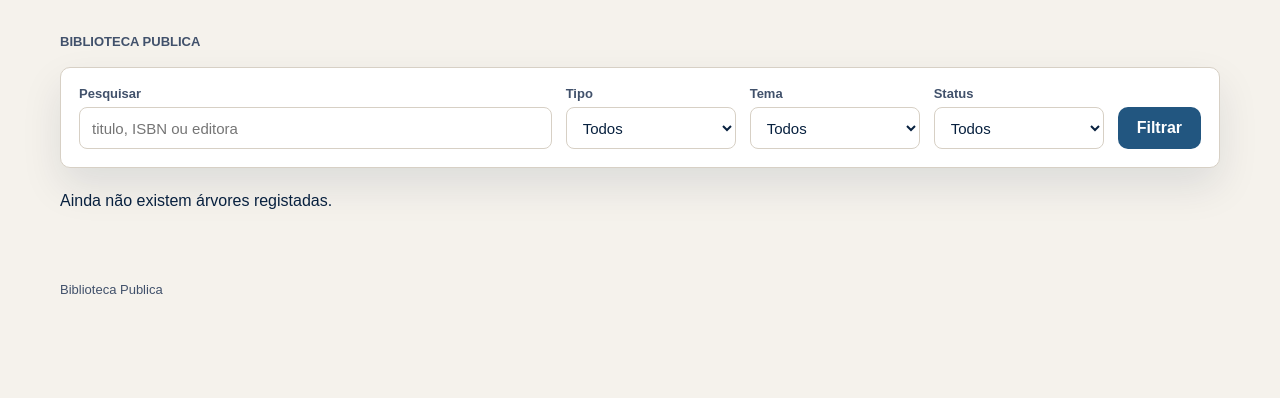
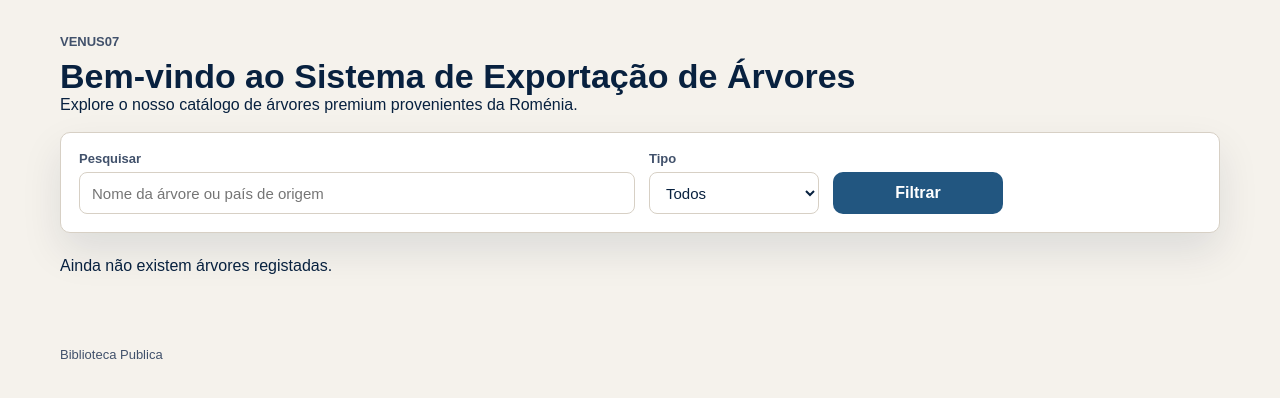
Before and after one commit to Luis-AFO-Gomes/GSI25_P2_biblioteca, a Django app: template biblioteca/livros/templates/livros/home.html in a window 1280 px wide. Shown: the part 77-475 px from the top of the page. Run offline with Django 5.2, Linux system fonts and the light colour scheme; the template is opened without the code that fills it, so the values that code supplies are empty.

Commit message:
Adaptação da página inicial para o sistema Venus07

```diff
--- a/biblioteca/livros/templates/livros/home.html
+++ b/biblioteca/livros/templates/livros/home.html
@@ -1,36 +1,46 @@
 {% extends 'livros/master.html' %}
-{% block title %}{{ title }}{% endblock %}
+
+{% block title %}
+Venus07 - Catálogo de Árvores
+{% endblock %}
+
 {% block content %}
+
 <section class="page-title">
-    <p class="eyebrow">Biblioteca Publica</p>
-    <h1>{{ title }}</h1>
+
+    <p class="eyebrow">Venus07</p>
+
+    <h1>Bem-vindo ao Sistema de Exportação de Árvores</h1>
+
+    <p>
+        Explore o nosso catálogo de árvores premium provenientes da Roménia.
+    </p>
+
 </section>
 
-  <section class="catalog-tools" aria-label="Pesquisar e filtrar livros">
+<section class="catalog-tools">
+
     <label class="search-box">
         <span>Pesquisar</span>
-      <input type="search" name="q" placeholder="titulo, ISBN ou editora">
+        <input
+            type="search"
+            name="q"
+            placeholder="Nome da árvore ou país de origem">
     </label>
+
     <label>
         <span>Tipo</span>
         <select name="tipo">
             <option value="">Todos</option>
         </select>
     </label>
-    <label>
-      <span>Tema</span>
-      <select name="tema">
-        <option value="">Todos</option>
-      </select>
-    </label>
-    <label>
-      <span>Status</span>
-      <select name="status">
-        <option value="">Todos</option>
-      </select>
-    </label>
-    <button class="button" type="button">Filtrar</button>
+
+    <button class="button" type="button">
+        Filtrar
+    </button>
+
 </section>
 
-  {% include 'livros/_book_grid.html' with grid_label='Livros registados' %}
+{% include 'livros/_book_grid.html' with grid_label='Árvores disponíveis' %}
+
 {% endblock %}
```
Lines whose indentation alone changed are shown as unchanged.
